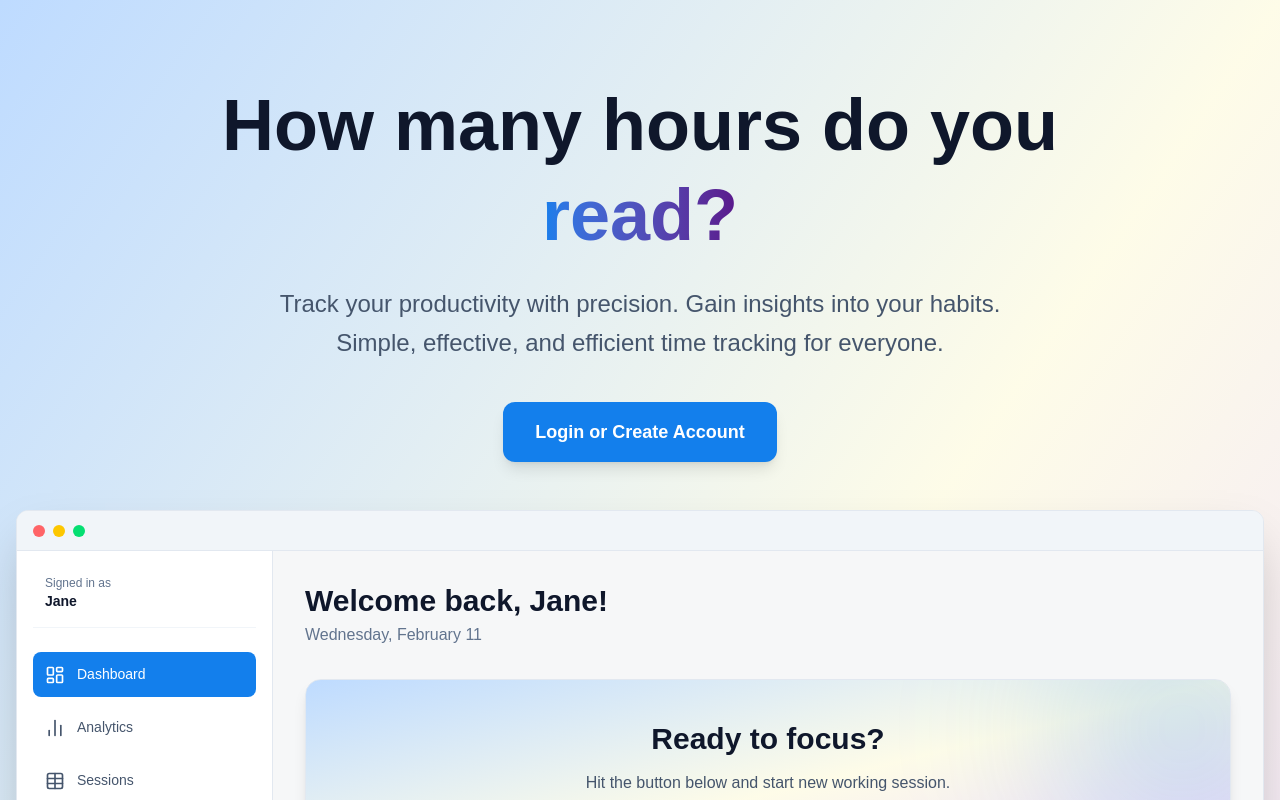
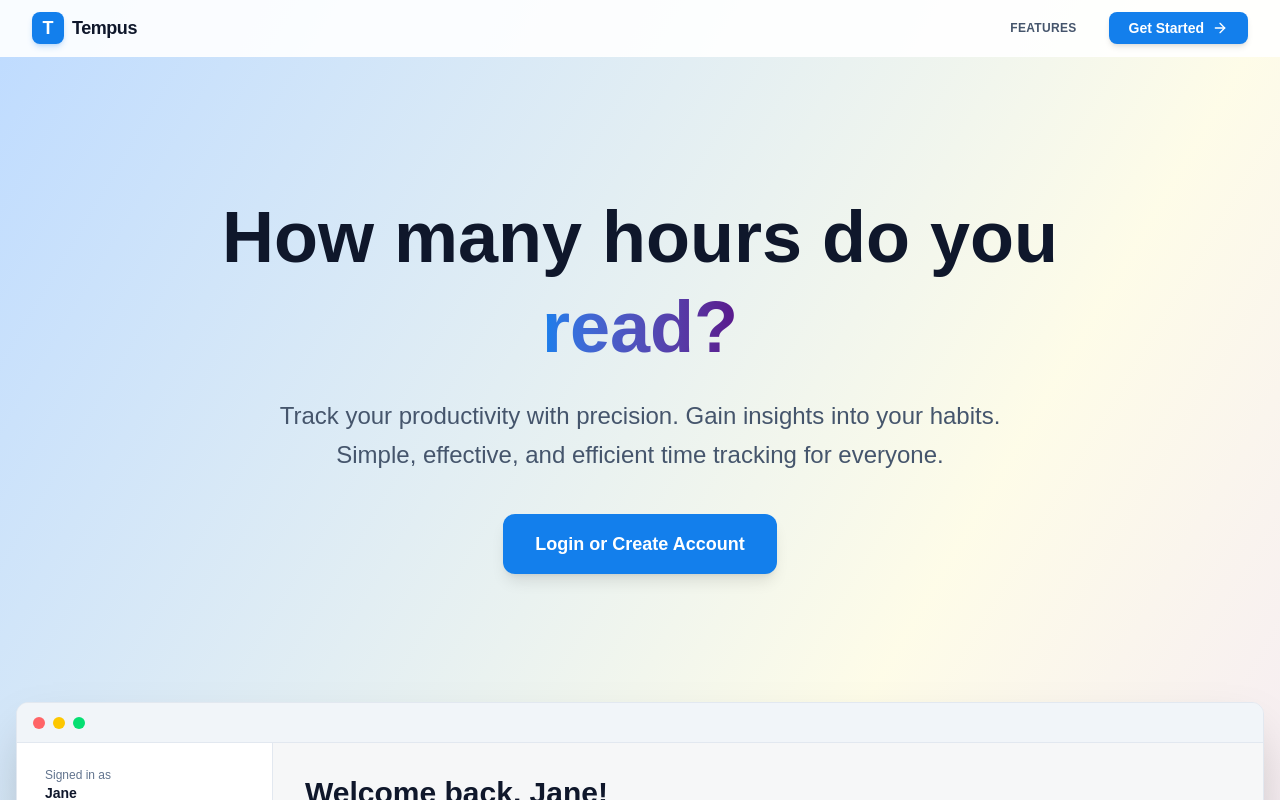
Before and after one commit to yegekucuk/memoria, a Next.js app: page / in a window 1280 px wide. Built offline with nearby package versions, Linux system fonts and the light colour scheme; no server answers.

Commit message:
feat: add navbar to landing page

```diff
--- a/src/app/page.tsx
+++ b/src/app/page.tsx
@@ -1,36 +1,26 @@
-'use client';
+"use client";
 
-import React, { useEffect, useState } from 'react';
-import { useRouter } from 'next/navigation';
-import { useAuth } from '@/context/AuthContext';
-import { AuthModal } from '@/components/AuthModal';
-import { FeaturesSection } from '@/components/FeaturesSection';
-import { DashboardPreview } from '@/components/previews/DashboardPreview';
-import { Loader2 } from 'lucide-react';
-import { motion, AnimatePresence } from 'framer-motion';
+import { useEffect, useState } from "react";
+import { useRouter } from "next/navigation";
+import { useAuth } from "@/context/AuthContext";
+import { AuthModal } from "@/components/AuthModal";
+import { FeaturesSection } from "@/components/FeaturesSection";
+import { DashboardPreview } from "@/components/previews/DashboardPreview";
+import { Navbar } from "@/components/landingpage/Navbar";
+import { Hero } from "@/components/landingpage/Hero";
+import { Loader2 } from "lucide-react";
 
 export default function Home() {
   const { isAuthenticated, loading } = useAuth();
   const router = useRouter();
   const [isAuthModalOpen, setIsAuthModalOpen] = useState(false);
 
-  const words = ["work?", "workout?", "read?", "write?", "study?"];
-  const [currentWordIndex, setCurrentWordIndex] = useState(0);
-
   useEffect(() => {
     if (!loading && isAuthenticated) {
       router.refresh();
-        router.push('/dashboard');
+      router.push("/dashboard");
     }
   }, [loading, isAuthenticated, router]);
-
-  useEffect(() => {
-    const interval = setInterval(() => {
-      setCurrentWordIndex((prev) => (prev + 1) % words.length);
-    }, 2000); // Change every 2 seconds
-
-      return () => clearInterval(interval);
-    }, [words.length]);
 
   if (loading) {
     return (
@@ -46,41 +36,12 @@ export default function Home() {
   }
 
   return (
-    <div className="flex flex-col w-full bg-mesh gap-y-8">
+    <main>
+      {/* Navbar */}
+      <Navbar onAuthClick={() => setIsAuthModalOpen(true)} />
+      <div className="flex flex-col w-full bg-mesh gap-y-20 min-h-screen">
         {/* Hero Section */}
-      <div className="flex flex-col items-center justify-center min-h-[40vh] w-full p-4 relative z-10 pt-20">
-        <div className="text-center max-w-5xl">
-          <h1 className="text-4xl md:text-6xl lg:text-7xl font-bold text-slate-900 dark:text-white mb-6 leading-tight">
-            How many hours do you{' '}
-            <span className="inline-flex justify-start">
-                <AnimatePresence mode="wait">
-                    <motion.span
-                        key={currentWordIndex}
-                        className="bg-clip-text text-transparent bg-linear-to-r from-primary to-purple-900 inline-block"
-                        initial={{ opacity: 0, y: 20 }}
-                        animate={{ opacity: 1, y: 0 }}
-                        exit={{ opacity: 0, y: -20 }}
-                        transition={{ duration: 0.3 }}
-                    >
-                        {words[currentWordIndex]}
-                    </motion.span>
-                </AnimatePresence>
-            </span>
-          </h1>
-          <p className="text-xl md:text-2xl text-slate-600 dark:text-slate-300 mb-10 max-w-3xl mx-auto leading-relaxed">
-            Track your productivity with precision. Gain insights into your habits.
-            Simple, effective, and efficient time tracking for everyone.
-          </p>
-          <div className="flex flex-col sm:flex-row gap-4 justify-center">
-            <button
-              onClick={() => setIsAuthModalOpen(true)}
-              className="px-8 py-4 bg-primary text-white rounded-xl text-lg font-semibold hover:bg-primary/90 transition-all shadow-lg hover:shadow-primary/25 hover:-translate-y-0.5 cursor-pointer"
-            >
-              Login or Create Account
-            </button>
-          </div>
-        </div>
-      </div>
+        <Hero onRegisterClick={() => setIsAuthModalOpen(true)} />
 
         {/* Dashboard Preview Section */}
         <div className="w-full hidden xl:flex justify-center px-4 relative z-10">
@@ -99,7 +60,11 @@ export default function Home() {
           <p>© 2026 @yegekucuk. All rights reserved.</p>
         </footer>
 
-      <AuthModal isOpen={isAuthModalOpen} onClose={() => setIsAuthModalOpen(false)} />
+        <AuthModal
+          isOpen={isAuthModalOpen}
+          onClose={() => setIsAuthModalOpen(false)}
+        />
       </div>
+    </main>
   );
 }
--- /dev/null
+++ b/src/components/landingpage/Hero.tsx
@@ -0,0 +1,57 @@
+'use client';
+
+import React, { useEffect, useState } from 'react';
+import { motion, AnimatePresence } from 'framer-motion';
+
+interface HeroProps {
+  onRegisterClick: () => void;
+}
+
+export const Hero: React.FC<HeroProps> = ({ onRegisterClick }) => {
+  const words = ["work?", "workout?", "read?", "write?", "study?"];
+  const [currentWordIndex, setCurrentWordIndex] = useState(0);
+
+  useEffect(() => {
+    const interval = setInterval(() => {
+      setCurrentWordIndex((prev) => (prev + 1) % words.length);
+    }, 2000); // Change every 2 seconds
+
+    return () => clearInterval(interval);
+  }, [words.length]);
+
+  return (
+    <div className="flex flex-col items-center justify-center min-h-[60vh] w-full p-4 relative z-20 pt-48 pb-12">
+      <div className="text-center max-w-5xl">
+        <h1 className="text-4xl md:text-6xl lg:text-7xl font-bold text-slate-900 dark:text-white mb-6 leading-tight">
+          How many hours do you{' '}
+          <span className="inline-flex justify-start">
+            <AnimatePresence mode="wait">
+              <motion.span
+                key={currentWordIndex}
+                className="bg-clip-text text-transparent bg-linear-to-r from-primary to-purple-900 inline-block"
+                initial={{ opacity: 0, y: 20 }}
+                animate={{ opacity: 1, y: 0 }}
+                exit={{ opacity: 0, y: -20 }}
+                transition={{ duration: 0.3 }}
+              >
+                {words[currentWordIndex]}
+              </motion.span>
+            </AnimatePresence>
+          </span>
+        </h1>
+        <p className="text-xl md:text-2xl text-slate-600 dark:text-slate-300 mb-10 max-w-3xl mx-auto leading-relaxed">
+          Track your productivity with precision. Gain insights into your habits.
+          Simple, effective, and efficient time tracking for everyone.
+        </p>
+        <div className="flex flex-col sm:flex-row gap-4 justify-center">
+          <button
+            onClick={onRegisterClick}
+            className="px-8 py-4 bg-primary text-white rounded-xl text-lg font-semibold hover:bg-primary/90 transition-all shadow-lg hover:shadow-primary/25 hover:-translate-y-0.5 cursor-pointer"
+          >
+            Login or Create Account
+          </button>
+        </div>
+      </div>
+    </div>
+  );
+};
--- /dev/null
+++ b/src/components/landingpage/Navbar.tsx
@@ -0,0 +1,118 @@
+'use client';
+
+import React, { useState, useEffect } from 'react';
+import { motion, AnimatePresence } from 'framer-motion';
+import { Menu, X, ArrowRight } from 'lucide-react';
+
+interface NavbarProps {
+  onAuthClick: () => void;
+}
+
+export const Navbar: React.FC<NavbarProps> = ({ onAuthClick }) => {
+  const [isScrolled, setIsScrolled] = useState(false);
+  const [isMobileMenuOpen, setIsMobileMenuOpen] = useState(false);
+
+  useEffect(() => {
+    const handleScroll = () => {
+      setIsScrolled(window.scrollY > 20);
+    };
+    window.addEventListener('scroll', handleScroll);
+    return () => window.removeEventListener('scroll', handleScroll);
+  }, []);
+
+  const scrollToFeatures = (e: React.MouseEvent) => {
+    e.preventDefault();
+    setIsMobileMenuOpen(false);
+    const featuresSection = document.getElementById('features');
+    if (featuresSection) {
+      featuresSection.scrollIntoView({ behavior: 'smooth' });
+    }
+  };
+
+  return (
+    <motion.nav
+      initial={{ opacity: 0 }}
+      animate={{ opacity: 1 }}
+      className={`fixed top-0 left-0 right-0 z-50 flex justify-center transition-all duration-300 ${
+        isScrolled
+          ? 'bg-white dark:bg-slate-900 shadow-md border-b border-slate-200 dark:border-white/10'
+          : 'bg-white/90 dark:bg-slate-900/90 border-b border-white/10'
+      }`}
+    >
+      <div className="w-full max-w-7xl flex items-center justify-between px-6 md:px-8 py-2 md:py-3">
+        {/* Logo */}
+        <motion.div
+          className="flex items-center gap-2 cursor-pointer group"
+          onClick={() => window.scrollTo({ top: 0, behavior: 'smooth' })}
+          whileHover={{ scale: 1.01 }}
+        >
+          <div className="relative">
+            <div className="w-8 h-8 bg-primary rounded-lg flex items-center justify-center shadow-md shadow-primary/20 relative z-10 overflow-hidden">
+               <span className="text-white font-black text-lg">T</span>
+            </div>
+          </div>
+          <span className="text-lg font-bold text-slate-900 dark:text-white tracking-tight">
+            Tempus
+          </span>
+        </motion.div>
+
+        {/* Desktop Links */}
+        <div className="hidden md:flex items-center gap-8">
+          <a
+            href="#features"
+            onClick={scrollToFeatures}
+            className="text-slate-600 dark:text-slate-400 hover:text-primary dark:hover:text-primary transition-colors font-semibold text-xs tracking-wide uppercase"
+          >
+            Features
+          </a>
+          <button
+            onClick={onAuthClick}
+            className="group relative flex items-center gap-2 px-5 py-1.5 bg-primary dark:bg-white text-white dark:text-[#0F172A] rounded-lg font-bold hover:opacity-95 transition-all shadow-md active:scale-95 cursor-pointer"
+          >
+            <span className="text-sm">Get Started</span>
+            <ArrowRight size={16} />
+          </button>
+        </div>
+
+        {/* Mobile Toggle */}
+        <button
+          className="md:hidden p-2 text-slate-900 dark:text-white"
+          onClick={() => setIsMobileMenuOpen(!isMobileMenuOpen)}
+        >
+          {isMobileMenuOpen ? <X size={20} /> : <Menu size={20} />}
+        </button>
+
+        {/* Mobile Menu */}
+        <AnimatePresence>
+          {isMobileMenuOpen && (
+            <motion.div
+              initial={{ opacity: 0, y: -10 }}
+              animate={{ opacity: 1, y: 0 }}
+              exit={{ opacity: 0, y: -10 }}
+              className="absolute top-full left-0 right-0 p-2 md:hidden"
+            >
+              <div className="bg-white dark:bg-slate-900 border border-slate-200 dark:border-white/10 rounded-xl shadow-2xl p-4 flex flex-col gap-4">
+                <a
+                  href="#features"
+                  onClick={scrollToFeatures}
+                  className="text-base font-semibold text-slate-800 dark:text-slate-200 border-b border-slate-100 dark:border-white/5 pb-2"
+                >
+                  Features
+                </a>
+                <button
+                  onClick={() => {
+                    setIsMobileMenuOpen(false);
+                    onAuthClick();
+                  }}
+                  className="w-full py-3 bg-primary text-white rounded-lg font-bold shadow-md shadow-primary/20 flex items-center justify-center gap-2"
+                >
+                  Get Started <ArrowRight size={18} />
+                </button>
+              </div>
+            </motion.div>
+          )}
+        </AnimatePresence>
+      </div>
+    </motion.nav>
+  );
+};
```
Also changed, not shown: src/components/Layout.tsx (+19 -7 lines). Lines whose indentation alone changed are shown as unchanged.
